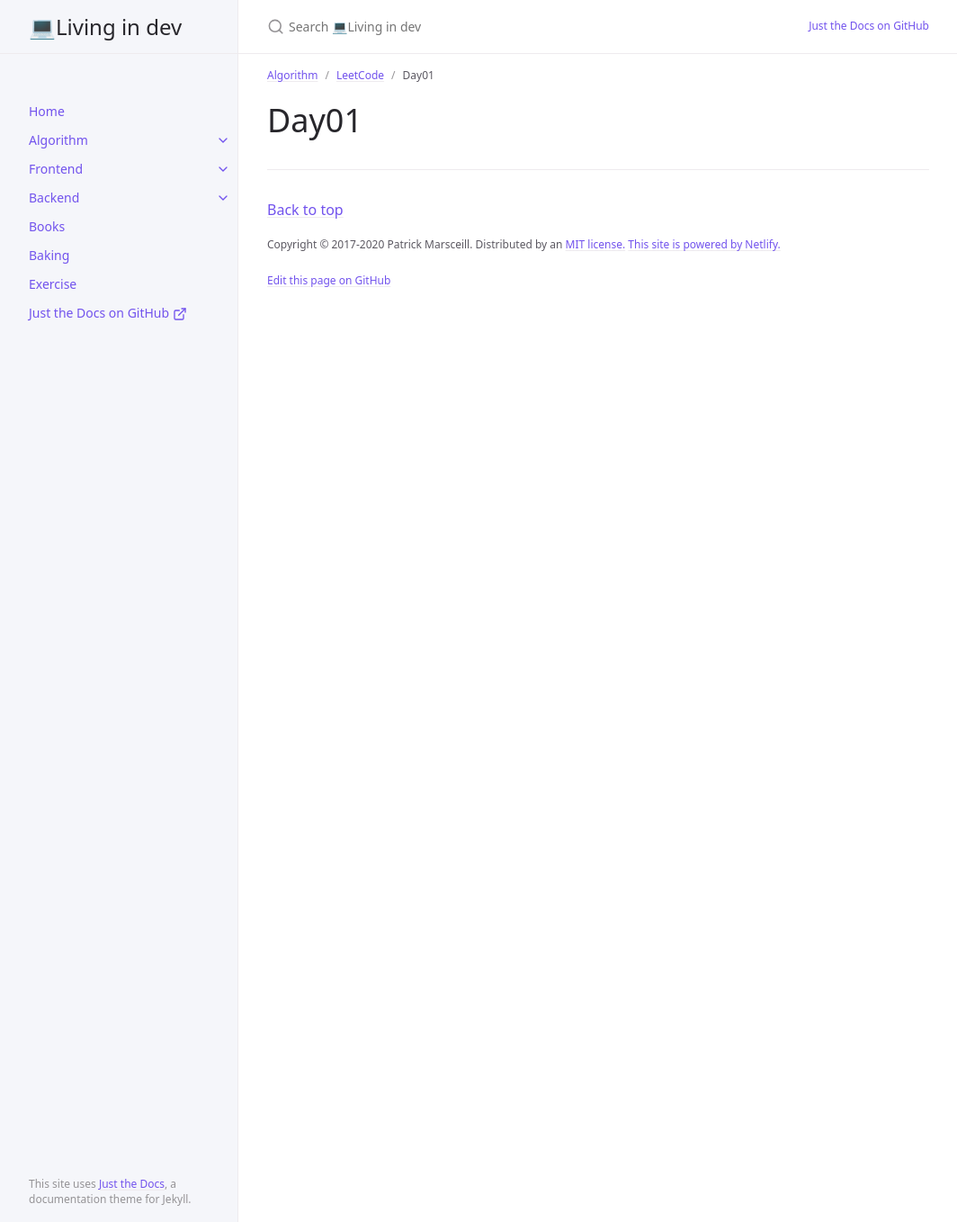
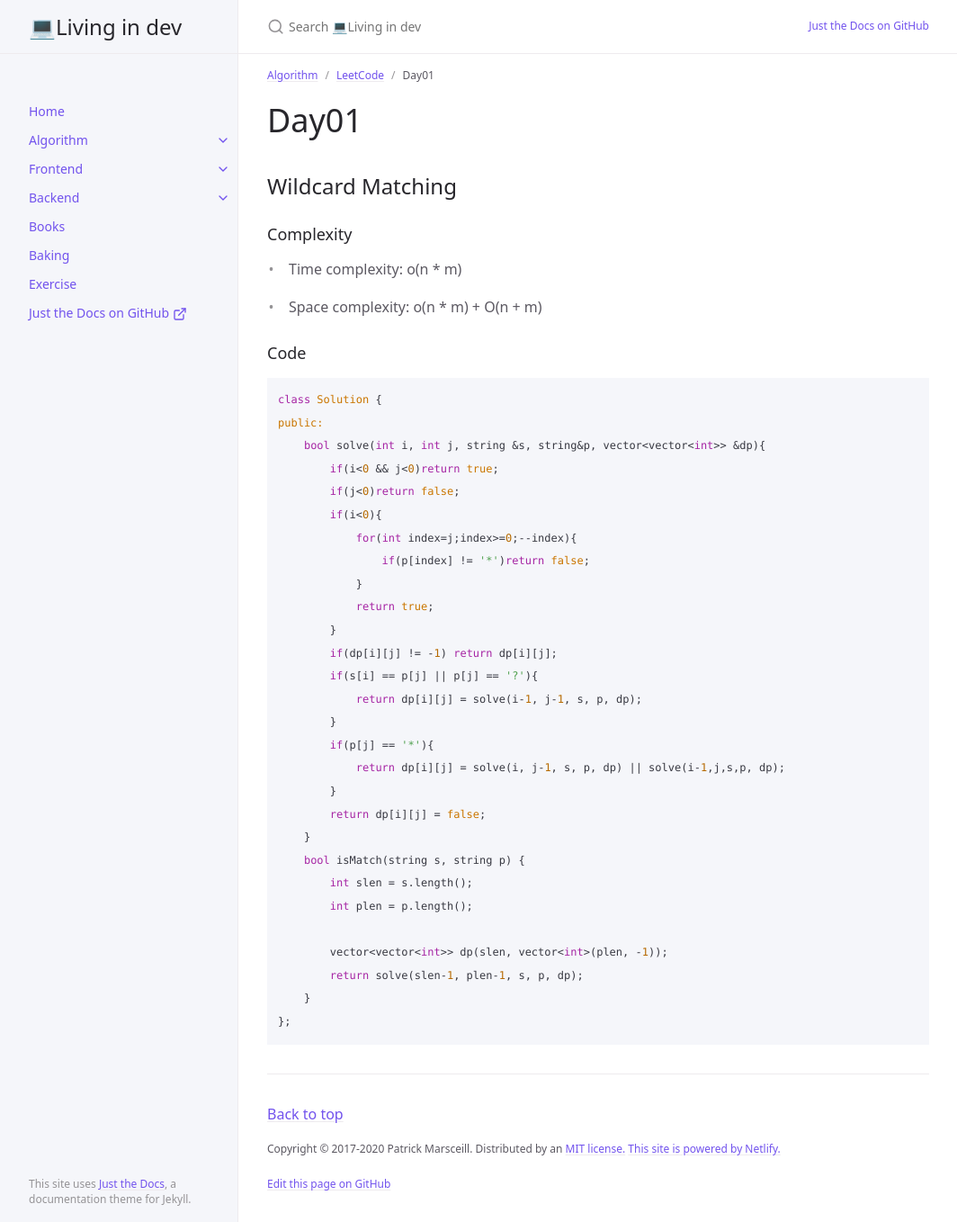
Before and after one commit to stellakang/stellakang.github.io, a Jekyll site: the page built from docs/algorithm/leetcode/day01.md, in a window 1280 px wide and 1358 px high. Shown: the whole window at 90% size, without its empty margins (107-1171 px from the left). Built offline with Jekyll 4.4.1, drawn with Linux system fonts in a browser that asks for light colours; cached includes are drawn as plain includes.

Commit message:
feat(leetcode): upload leetcode problem for day01

````diff
--- a/docs/algorithm/leetcode/day01.md
+++ b/docs/algorithm/leetcode/day01.md
@@ -7,3 +7,44 @@ nav_order: 1
 ---
 
 # Day01
+
+## Wildcard Matching
+
+### Complexity
+- Time complexity:
+o(n * m)
+
+- Space complexity:
+o(n * m) + O(n + m)
+
+### Code
+```c++
+class Solution {
+public:
+    bool solve(int i, int j, string &s, string&p, vector<vector<int>> &dp){
+        if(i<0 && j<0)return true;
+        if(j<0)return false;
+        if(i<0){
+            for(int index=j;index>=0;--index){
+                if(p[index] != '*')return false;
+            }
+            return true;
+        }
+        if(dp[i][j] != -1) return dp[i][j];
+        if(s[i] == p[j] || p[j] == '?'){
+            return dp[i][j] = solve(i-1, j-1, s, p, dp);
+        }
+        if(p[j] == '*'){
+            return dp[i][j] = solve(i, j-1, s, p, dp) || solve(i-1,j,s,p, dp);
+        }
+        return dp[i][j] = false;
+    }
+    bool isMatch(string s, string p) {
+        int slen = s.length();
+        int plen = p.length();
+
+        vector<vector<int>> dp(slen, vector<int>(plen, -1));
+        return solve(slen-1, plen-1, s, p, dp);
+    }
+};
+```
````
